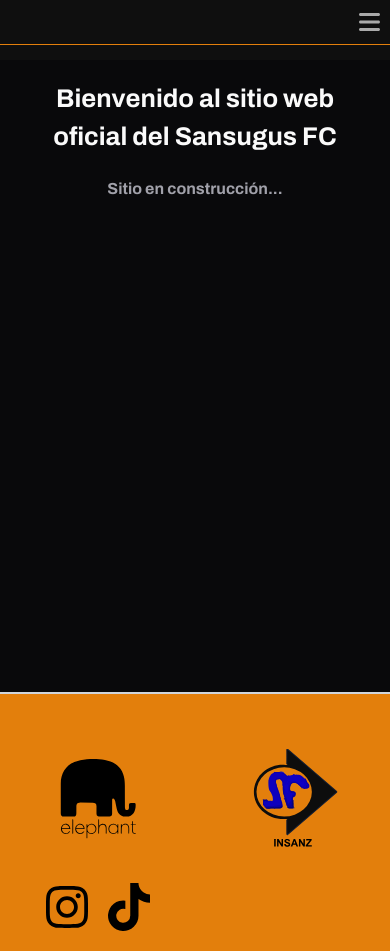
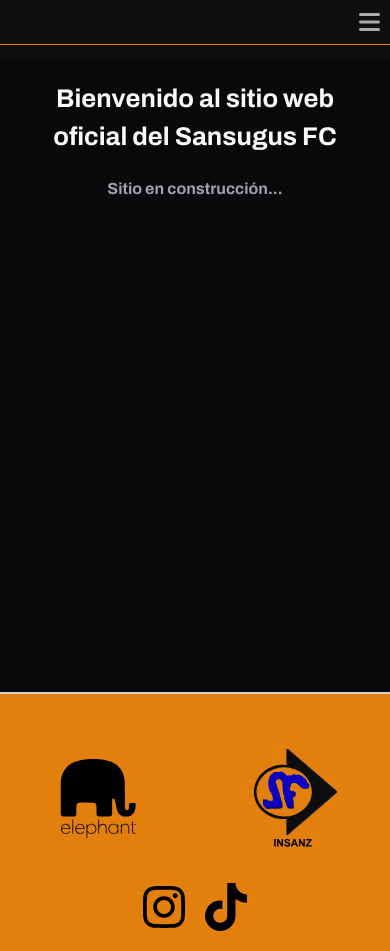
Before and after one commit to JuanPeRam/Sansugus-Web, a React (Vite) app in the folder sansugus-web/: page / in a window 390 px wide. Built offline with nearby package versions, Linux system fonts and the light colour scheme.

Commit message:
Fixed footer

```diff
--- a/sansugus-web/src/components/Footer.tsx
+++ b/sansugus-web/src/components/Footer.tsx
@@ -20,7 +20,7 @@ function Footer(){
             <div className="footer-item">
                 <a href='https://ascensoresinsanz.wordpress.com/'><img src={insanz} alt="Insanz Logo" /></a>
             </div>
-            <div className="footer-item">
+            <div className="footer-item footer-social">
                 <svg onClick={()=>openLink(links['Instagram'])} xmlns="http://www.w3.org/2000/svg" height="3em" viewBox="0 0 448 512">
                     <path d="M224.1 141c-63.6 0-114.9 51.3-114.9 114.9s51.3 114.9 114.9 114.9S339 319.5 339 255.9 287.7 141 224.1 141zm0 189.6c-41.1 0-74.7-33.5-74.7-74.7s33.5-74.7 74.7-74.7 74.7 33.5 74.7 74.7-33.6 74.7-74.7 74.7zm146.4-194.3c0 14.9-12 26.8-26.8 26.8-14.9 0-26.8-12-26.8-26.8s12-26.8 26.8-26.8 26.8 12 26.8 26.8zm76.1 27.2c-1.7-35.9-9.9-67.7-36.2-93.9-26.2-26.2-58-34.4-93.9-36.2-37-2.1-147.9-2.1-184.9 0-35.8 1.7-67.6 9.9-93.9 36.1s-34.4 58-36.2 93.9c-2.1 37-2.1 147.9 0 184.9 1.7 35.9 9.9 67.7 36.2 93.9s58 34.4 93.9 36.2c37 2.1 147.9 2.1 184.9 0 35.9-1.7 67.7-9.9 93.9-36.2 26.2-26.2 34.4-58 36.2-93.9 2.1-37 2.1-147.8 0-184.8zM398.8 388c-7.8 19.6-22.9 34.7-42.6 42.6-29.5 11.7-99.5 9-132.1 9s-102.7 2.6-132.1-9c-19.6-7.8-34.7-22.9-42.6-42.6-11.7-29.5-9-99.5-9-132.1s-2.6-102.7 9-132.1c7.8-19.6 22.9-34.7 42.6-42.6 29.5-11.7 99.5-9 132.1-9s102.7-2.6 132.1 9c19.6 7.8 34.7 22.9 42.6 42.6 11.7 29.5 9 99.5 9 132.1s2.7 102.7-9 132.1z"/>
                 </svg>
--- a/sansugus-web/src/styles/Footer.css
+++ b/sansugus-web/src/styles/Footer.css
@@ -7,7 +7,6 @@
     border-top: var(--border-gray);
     padding: 20px 0;
     min-height: 20vh;
-
 }
 
 .footer-item{
@@ -42,3 +41,9 @@
 .footer-item svg:hover path{
     fill: white;
 }
+
+@media  (max-width: 470px) {
+    .footer-social{
+        grid-column: span 2;
+    }
+}
```
